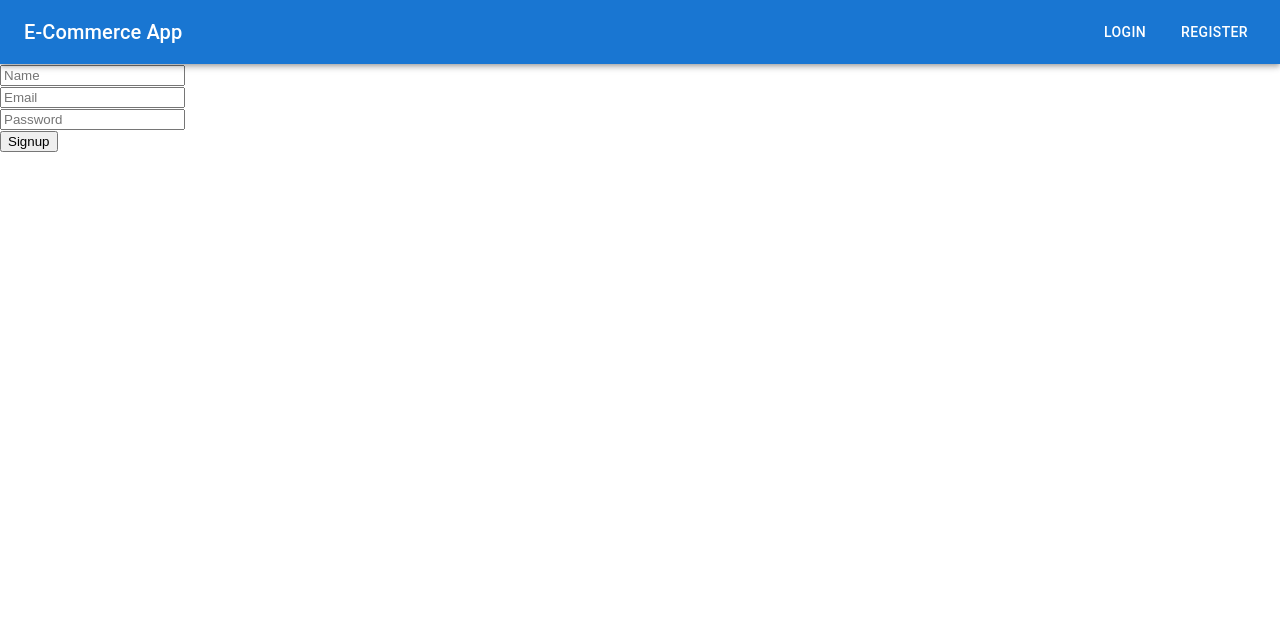
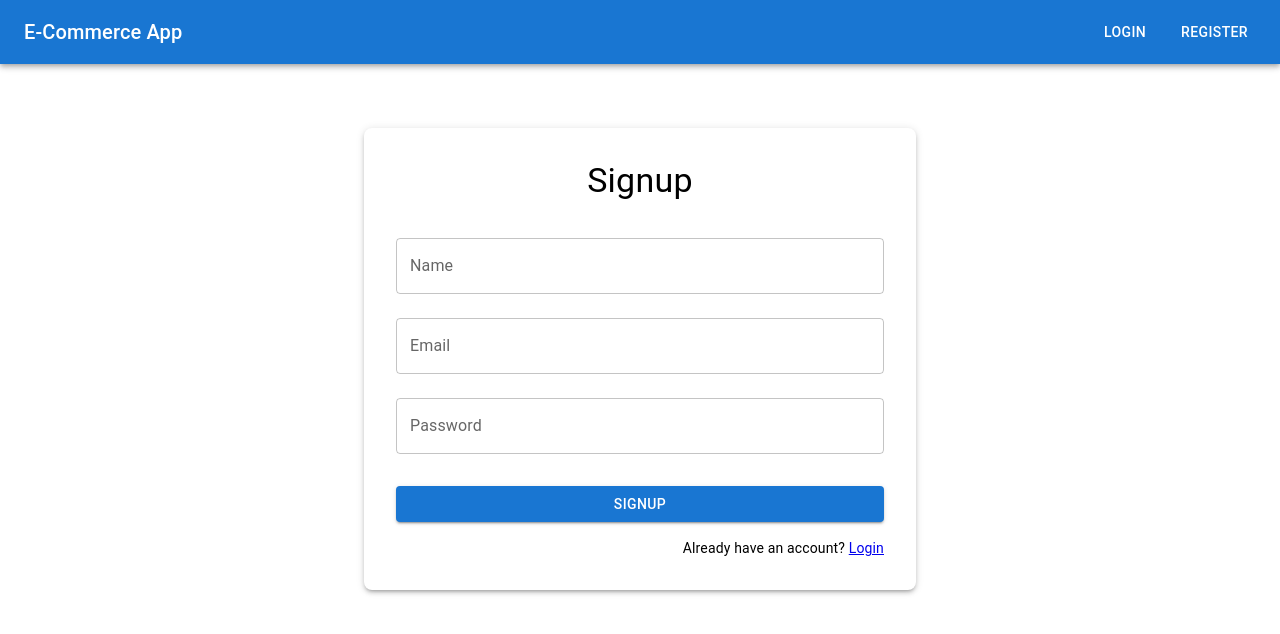
Before and after one commit to Laksana11/Ecommerce_Website, a React (Create React App) app: page /signup in a window 1280 px wide. Shown: the top 634 px of the page. Built offline with nearby package versions, Linux system fonts and the light colour scheme.

Commit message:
Login and Signup UI changes

```diff
--- a/src/components/Header.js
+++ b/src/components/Header.js
@@ -76,7 +76,7 @@ const Header = () => {
               <Button component={Link} to="/login" color="inherit">
                 Login
               </Button>
-              <Button component={Link} to="/register" color="inherit">
+              <Button component={Link} to="/signup" color="inherit">
                 Register
               </Button>
             </>
--- a/src/components/authentication/LoginForm.jsx
+++ b/src/components/authentication/LoginForm.jsx
@@ -4,10 +4,14 @@ import { useDispatch, useSelector } from "react-redux";
 import { login } from "../../redux/slices/authSlice";
 import * as yup from "yup";
 import { yupResolver } from "@hookform/resolvers/yup";
-
-const LoginForm = () => {
-  const dispatch = useDispatch();
-  const error = useSelector((state) => state.auth.error);
+import {
+  Container,
+  Box,
+  TextField,
+  Button,
+  Typography,
+  Grid,
+} from "@mui/material";
 
 // Define Yup validation schema
 const schema = yup.object().shape({
@@ -17,9 +21,16 @@ const LoginForm = () => {
     .required("Email is required"),
   password: yup
     .string()
-      .min(6, "Password must be at least 6 characters")
-      .required("Password is required"),
+    .required("Password is required")
+    .matches(
+      /^(?=.*[a-z])(?=.*[A-Z])(?=.*\W).{8,}$/,
+      "Password must be at least 8 characters and include uppercase, lowercase, and special characters."
+    ),
 });
+
+const LoginForm = () => {
+  const dispatch = useDispatch();
+  const error = useSelector((state) => state.auth.error);
 
   const {
     register,
@@ -29,30 +40,87 @@ const LoginForm = () => {
     resolver: yupResolver(schema),
   });
 
-  // Form submission handler
   const onSubmit = (data) => {
     dispatch(login(data));
   };
 
   return (
-    <form onSubmit={handleSubmit(onSubmit)}>
-      <div>
-        <input type="email" placeholder="Email" {...register("email")} />
-        {errors.email && <p style={{ color: "red" }}>{errors.email.message}</p>}
-      </div>
-      <div>
-        <input
+    <Container maxWidth="sm">
+      <Box
+        sx={{
+          marginTop: 8,
+          padding: 4,
+          borderRadius: 2,
+          boxShadow: 3,
+          backgroundColor: "#fff",
+          textAlign: "center",
+        }}
+      >
+        <Typography variant="h4" component="h1" gutterBottom>
+          Login
+        </Typography>
+
+        <Box
+          component="form"
+          onSubmit={handleSubmit(onSubmit)}
+          sx={{ mt: 2, width: "100%" }}
+        >
+          {/* Email Field */}
+          <TextField
+            label="Email"
+            type="email"
+            variant="outlined"
+            fullWidth
+            margin="normal"
+            {...register("email")}
+            error={!!errors.email}
+            helperText={errors.email?.message}
+          />
+
+          {/* Password Field */}
+          <TextField
+            label="Password"
             type="password"
-          placeholder="Password"
+            variant="outlined"
+            fullWidth
+            margin="normal"
             {...register("password")}
+            error={!!errors.password}
+            helperText={errors.password?.message}
           />
-        {errors.password && (
-          <p style={{ color: "red" }}>{errors.password.message}</p>
+
+          {/* Error Message */}
+          {error && (
+            <Typography
+              variant="body2"
+              color="error"
+              sx={{ mt: 1, mb: 2, textAlign: "left" }}
+            >
+              {error}
+            </Typography>
           )}
-      </div>
-      <button type="submit">Login</button>
-      {error && <p style={{ color: "red" }}>{error}</p>}
-    </form>
+
+          {/* Submit Button */}
+          <Button
+            type="submit"
+            fullWidth
+            variant="contained"
+            color="primary"
+            sx={{ mt: 3, mb: 2 }}
+          >
+            Login
+          </Button>
+        </Box>
+
+        <Grid container justifyContent="flex-end">
+          <Grid item>
+            <Typography variant="body2" component="p">
+              Don't have an account? <a href="/signup">Signup</a>
+            </Typography>
+          </Grid>
+        </Grid>
+      </Box>
+    </Container>
   );
 };
 
--- a/src/components/authentication/SignupForm.jsx
+++ b/src/components/authentication/SignupForm.jsx
@@ -1,12 +1,17 @@
-import { useState } from "react";
+import React from "react";
+import { useForm } from "react-hook-form";
 import { useDispatch } from "react-redux";
 import { signup } from "../../redux/slices/authSlice";
-import React from "react";
-import { useForm } from "react-hook-form";
-// import { useDispatch } from "react-redux";
-// import { signup } from "./actions"; // Update the path to your signup action
 import { yupResolver } from "@hookform/resolvers/yup";
 import * as yup from "yup";
+import {
+  Box,
+  TextField,
+  Button,
+  Typography,
+  Container,
+  Grid,
+} from "@mui/material";
 
 // Validation schema using Yup
 const schema = yup.object().shape({
@@ -14,12 +19,16 @@ const schema = yup.object().shape({
   email: yup.string().email("Invalid email").required("Email is required"),
   password: yup
     .string()
-    .min(6, "Password must be at least 6 characters")
-    .required("Password is required"),
+    .required("Password is required")
+    .matches(
+      /^(?=.*[a-z])(?=.*[A-Z])(?=.*\W).{8,}$/,
+      "Password must be at least 8 characters and include uppercase, lowercase, and special characters."
+    ),
 });
 
 const SignupForm = () => {
   const dispatch = useDispatch();
+
   const {
     register,
     handleSubmit,
@@ -35,30 +44,84 @@ const SignupForm = () => {
   };
 
   return (
-    <form onSubmit={handleSubmit(onSubmit)}>
-      <div>
-        <input type="text" placeholder="Name" {...register("name")} />
-        {errors.name && <p style={{ color: "red" }}>{errors.name.message}</p>}
-      </div>
+    <Container maxWidth="sm">
+      <Box
+        sx={{
+          marginTop: 8,
+          display: "flex",
+          flexDirection: "column",
+          alignItems: "center",
+          boxShadow: 3,
+          padding: 4,
+          borderRadius: 2,
+          backgroundColor: "#fff",
+        }}
+      >
+        <Typography variant="h4" component="h1" gutterBottom>
+          Signup
+        </Typography>
 
-      <div>
-        <input type="email" placeholder="Email" {...register("email")} />
-        {errors.email && <p style={{ color: "red" }}>{errors.email.message}</p>}
-      </div>
+        <Box
+          component="form"
+          onSubmit={handleSubmit(onSubmit)}
+          sx={{ mt: 1, width: "100%" }}
+        >
+          {/* Name Field */}
+          <TextField
+            label="Name"
+            variant="outlined"
+            fullWidth
+            margin="normal"
+            {...register("name")}
+            error={!!errors.name}
+            helperText={errors.name?.message}
+          />
 
-      <div>
-        <input
-          type="password"
-          placeholder="Password"
-          {...register("password")}
-        />
-        {errors.password && (
-          <p style={{ color: "red" }}>{errors.password.message}</p>
-        )}
-      </div>
+          {/* Email Field */}
+          <TextField
+            label="Email"
+            type="email"
+            variant="outlined"
+            fullWidth
+            margin="normal"
+            {...register("email")}
+            error={!!errors.email}
+            helperText={errors.email?.message}
+          />
 
-      <button type="submit">Signup</button>
-    </form>
+          {/* Password Field */}
+          <TextField
+            label="Password"
+            type="password"
+            variant="outlined"
+            fullWidth
+            margin="normal"
+            {...register("password")}
+            error={!!errors.password}
+            helperText={errors.password?.message}
+          />
+
+          {/* Submit Button */}
+          <Button
+            type="submit"
+            fullWidth
+            variant="contained"
+            color="primary"
+            sx={{ mt: 3, mb: 2 }}
+          >
+            Signup
+          </Button>
+        </Box>
+
+        <Grid container justifyContent="flex-end">
+          <Grid item>
+            <Typography variant="body2" component="p">
+              Already have an account? <a href="/login">Login</a>
+            </Typography>
+          </Grid>
+        </Grid>
+      </Box>
+    </Container>
   );
 };
 
--- a/src/routes/Routes.js
+++ b/src/routes/Routes.js
@@ -18,7 +18,7 @@ const Routing = () => {
         <>
           <Route path="/signup" element={<Signup />} />
           <Route path="/login" element={<Login />} />
-          <Route path="/cart" element={<Cart />} />
+          {/* <Route path="/product" element={<ProductList />} /> */}
           <Route path="*" element={<Navigate to="/login" />} />
         </>
       ) : (
```
Also changed, not shown: src/redux/slices/authSlice.js (+0 -27 lines). Lines whose indentation alone changed are shown as unchanged.
